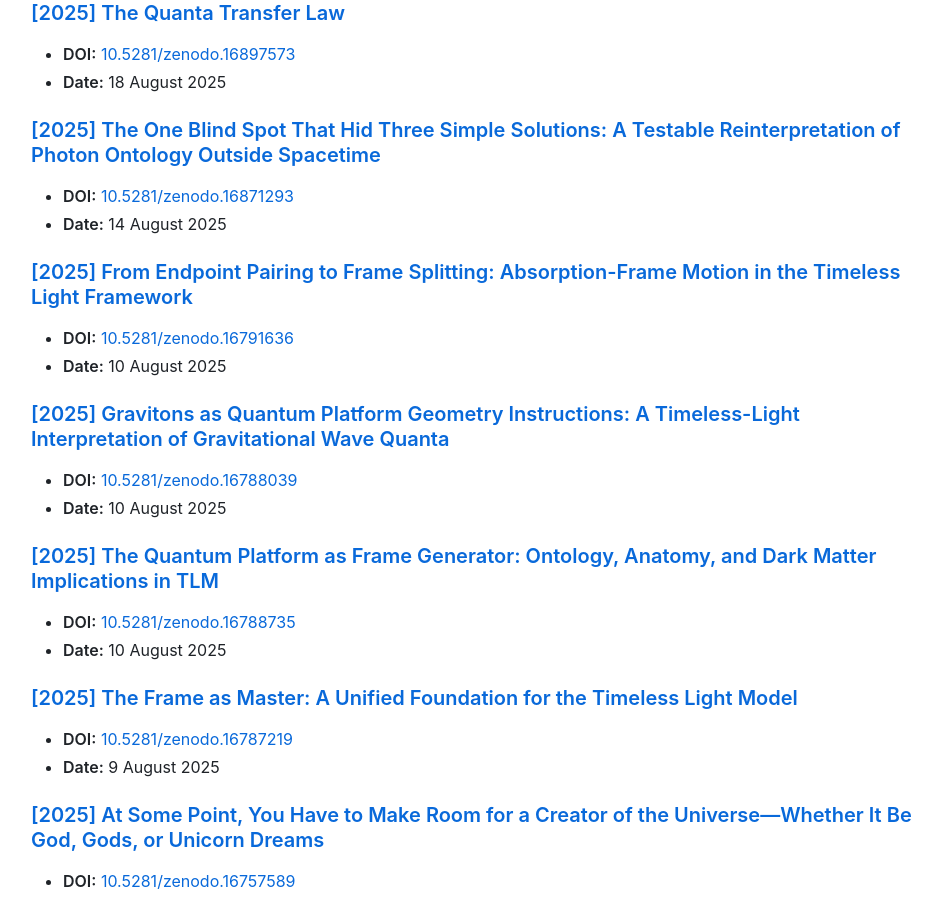
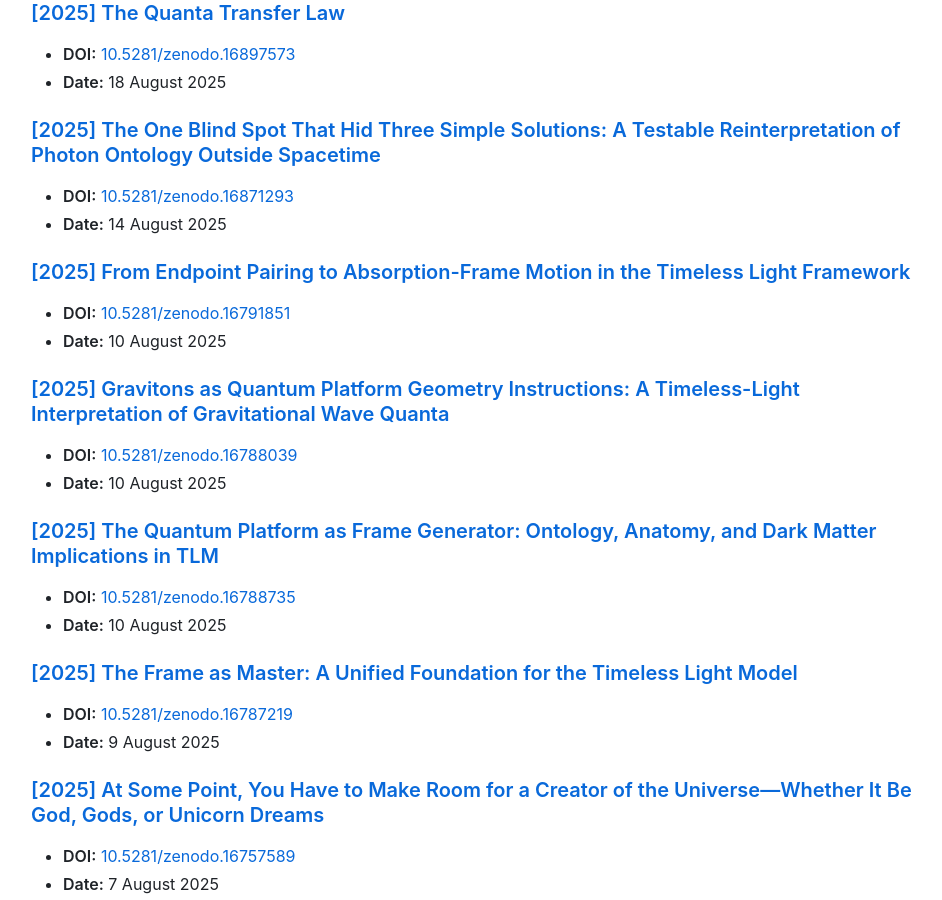
Before and after one commit to DeepSparkAi/JohnCWMcKinleyArchive, a Jekyll site: the page built from index.md, in a window 1280 px wide and 900 px high, scrolled down 15390 px. Shown: the whole window, without its empty margins (164-1106 px from the left). Built offline with Jekyll 4.4.1, drawn with Linux system fonts in a browser that asks for light colours; nearby versions of some CDN libraries.

Commit message:
Update public archive listing for later endpoint-pairing DOI 16791851

```diff
--- a/index.md
+++ b/index.md
@@ -486,8 +486,8 @@ Each paper now has its own page containing its publication metadata and archived
 *   **DOI:** [10.5281/zenodo.16871293](https://doi.org/10.5281/zenodo.16871293)
 *   **Date:** 14 August 2025
 
-### [\[2025\] From Endpoint Pairing to Frame Splitting: Absorption-Frame Motion in the Timeless Light Framework](/papers/from-endpoint-pairing-to-frame-splitting-absorption-frame-motion-in-the-timeless-light-framework/)
-*   **DOI:** [10.5281/zenodo.16791636](https://doi.org/10.5281/zenodo.16791636)
+### [\[2025\] From Endpoint Pairing to Absorption-Frame Motion in the Timeless Light Framework](/papers/from-endpoint-pairing-to-frame-splitting-absorption-frame-motion-in-the-timeless-light-framework/)
+*   **DOI:** [10.5281/zenodo.16791851](https://doi.org/10.5281/zenodo.16791851)
 *   **Date:** 10 August 2025
 
 ### [\[2025\] Gravitons as Quantum Platform Geometry Instructions: A Timeless-Light Interpretation of Gravitational Wave Quanta](/papers/gravitons-as-quantum-platform-geometry-instructions-a-timeless-light-interpretation-of/)
```
